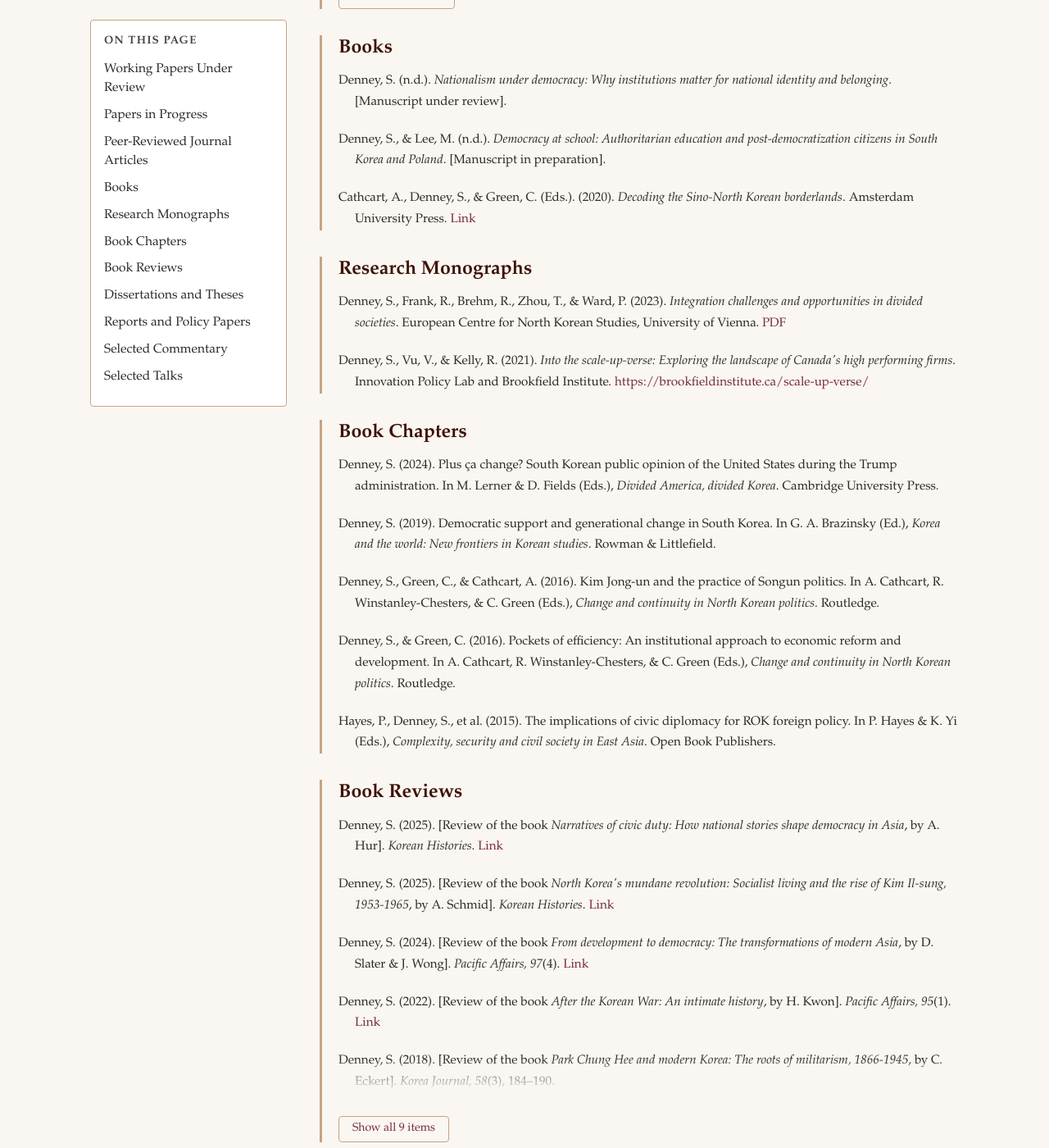
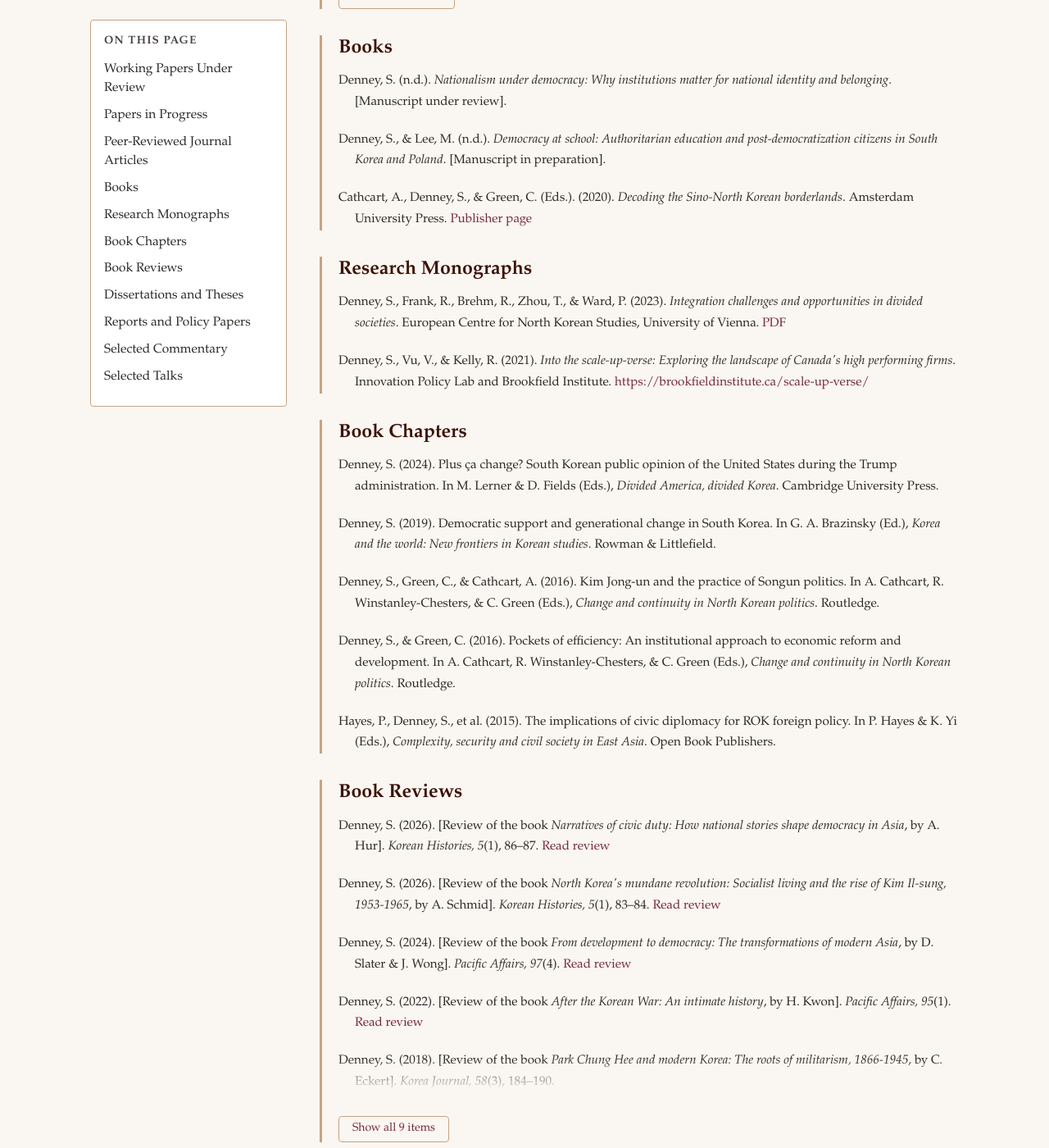
Before and after one commit to scdenney/scdenney.github.io, a Jekyll site: the page built from research.md, in a window 1280 px wide and 1400 px high, scrolled down 1467 px. Shown: the whole window at 82% size. Built offline with Jekyll 4.4.1, drawn with Linux system fonts in a browser that asks for light colours; some of the changed text lies outside the part shown.

Commit message:
Update Korean Histories reviews: fix year, add vol/issue/pages, update URLs; replace generic "Link" with descriptive text throughout

```diff
--- a/research.md
+++ b/research.md
@@ -174,7 +174,7 @@ Denney, S., & Lee, M. (n.d.). <em>Democracy at school: Authoritarian education a
 </p>
 
 <p class="publication-item">
-Cathcart, A., Denney, S., & Green, C. (Eds.). (2020). <em>Decoding the Sino-North Korean borderlands</em>. Amsterdam University Press. <a href="https://www.aup.nl/en/book/9789462987562/decoding-the-sino-north-korean-borderlands" target="_blank">Link</a>
+Cathcart, A., Denney, S., & Green, C. (Eds.). (2020). <em>Decoding the Sino-North Korean borderlands</em>. Amsterdam University Press. <a href="https://www.aup.nl/en/book/9789462987562/decoding-the-sino-north-korean-borderlands" target="_blank">Publisher page</a>
 </p>
 </div>
 
@@ -218,19 +218,19 @@ Hayes, P., Denney, S., et al. (2015). The implications of civic diplomacy for RO
 <h2 id="book-reviews">Book Reviews</h2>
 
 <p class="publication-item">
-Denney, S. (2025). [Review of the book <em>Narratives of civic duty: How national stories shape democracy in Asia</em>, by A. Hur]. <em>Korean Histories</em>. <a href="https://korean-histories.org/archives/volumes/2025/civic.html" target="_blank">Link</a>
+Denney, S. (2026). [Review of the book <em>Narratives of civic duty: How national stories shape democracy in Asia</em>, by A. Hur]. <em>Korean Histories, 5</em>(1), 86–87. <a href="https://korean-histories.org/volumes/articles/civic/index.html" target="_blank">Read review</a>
 </p>
 
 <p class="publication-item">
-Denney, S. (2025). [Review of the book <em>North Korea's mundane revolution: Socialist living and the rise of Kim Il-sung, 1953-1965</em>, by A. Schmid]. <em>Korean Histories</em>. <a href="https://korean-histories.org/archives/volumes/2025/denney.html" target="_blank">Link</a>
+Denney, S. (2026). [Review of the book <em>North Korea's mundane revolution: Socialist living and the rise of Kim Il-sung, 1953-1965</em>, by A. Schmid]. <em>Korean Histories, 5</em>(1), 83–84. <a href="https://korean-histories.org/volumes/articles/denney/" target="_blank">Read review</a>
 </p>
 
 <p class="publication-item">
-Denney, S. (2024). [Review of the book <em>From development to democracy: The transformations of modern Asia</em>, by D. Slater & J. Wong]. <em>Pacific Affairs, 97</em>(4). <a href="https://pacificaffairs.ubc.ca/book-reviews/from-development-to-democracy-the-transformations-of-modern-asia-by-dan-slater-and-joseph-wong/" target="_blank">Link</a>
+Denney, S. (2024). [Review of the book <em>From development to democracy: The transformations of modern Asia</em>, by D. Slater & J. Wong]. <em>Pacific Affairs, 97</em>(4). <a href="https://pacificaffairs.ubc.ca/book-reviews/from-development-to-democracy-the-transformations-of-modern-asia-by-dan-slater-and-joseph-wong/" target="_blank">Read review</a>
 </p>
 
 <p class="publication-item">
-Denney, S. (2022). [Review of the book <em>After the Korean War: An intimate history</em>, by H. Kwon]. <em>Pacific Affairs, 95</em>(1). <a href="https://pacificaffairs.ubc.ca/book-reviews/after-the-korean-war-an-intimate-history-by-heonik-kwon/" target="_blank">Link</a>
+Denney, S. (2022). [Review of the book <em>After the Korean War: An intimate history</em>, by H. Kwon]. <em>Pacific Affairs, 95</em>(1). <a href="https://pacificaffairs.ubc.ca/book-reviews/after-the-korean-war-an-intimate-history-by-heonik-kwon/" target="_blank">Read review</a>
 </p>
 
 <p class="publication-item">
@@ -238,19 +238,19 @@ Denney, S. (2018). [Review of the book <em>Park Chung Hee and modern Korea: The
 </p>
 
 <p class="publication-item">
-Denney, S. (2018). [Review of the book <em>North Korea's hidden revolution: How the information underground is transforming a closed society</em>, by J. Baek]. <em>Pacific Affairs, 91</em>(1), 176–178. <a href="https://pacificaffairs.ubc.ca/book-reviews/north-koreas-hidden-revolution-how-the-information-underground-is-transforming-a-closed-society-by-jieun-baek/" target="_blank">Link</a>
+Denney, S. (2018). [Review of the book <em>North Korea's hidden revolution: How the information underground is transforming a closed society</em>, by J. Baek]. <em>Pacific Affairs, 91</em>(1), 176–178. <a href="https://pacificaffairs.ubc.ca/book-reviews/north-koreas-hidden-revolution-how-the-information-underground-is-transforming-a-closed-society-by-jieun-baek/" target="_blank">Read review</a>
 </p>
 
 <p class="publication-item">
-Denney, S. (2015). [Review of the book <em>Assimilating Seoul: Japanese rule and the politics of public space in colonial Korea, 1910–1945</em>, by T. A. Henry]. <em>British Academy of Korean Studies Journal</em>. <a href="http://www.baks.org.uk/wptest/book-review-assimilating-seoul-japanese-rule-and-the-politics-of-public-space-in-colonial-korea-1910-1945-by-todd-a-henry/" target="_blank">Link</a>
+Denney, S. (2015). [Review of the book <em>Assimilating Seoul: Japanese rule and the politics of public space in colonial Korea, 1910–1945</em>, by T. A. Henry]. <em>British Academy of Korean Studies Journal</em>. <a href="http://www.baks.org.uk/wptest/book-review-assimilating-seoul-japanese-rule-and-the-politics-of-public-space-in-colonial-korea-1910-1945-by-todd-a-henry/" target="_blank">Read review</a>
 </p>
 
 <p class="publication-item">
-Denney, S. (2015). [Review of the book <em>The Korean War: An international history</em>, by H. Wada]. <em>European Journal of Korean Studies</em>. <a href="http://www.baks.org.uk/wptest/book-review-the-korean-war-an-international-history-by-wada-haruki/" target="_blank">Link</a>
+Denney, S. (2015). [Review of the book <em>The Korean War: An international history</em>, by H. Wada]. <em>European Journal of Korean Studies</em>. <a href="http://www.baks.org.uk/wptest/book-review-the-korean-war-an-international-history-by-wada-haruki/" target="_blank">Read review</a>
 </p>
 
 <p class="publication-item">
-Denney, S. (2014). [Review of the book <em>The Oxford handbook of the international relations of Asia</em>]. <em>Asan Forum, 2</em>(6). <a href="https://theasanforum.org/oxford-handbook-of-the-international-relations-of-asia-oxford-oxford-university-press-2014-kindle-edition/" target="_blank">Link</a>
+Denney, S. (2014). [Review of the book <em>The Oxford handbook of the international relations of Asia</em>]. <em>Asan Forum, 2</em>(6). <a href="https://theasanforum.org/oxford-handbook-of-the-international-relations-of-asia-oxford-oxford-university-press-2014-kindle-edition/" target="_blank">Read review</a>
 </p>
 </div>
 
@@ -282,7 +282,7 @@ Denney, S., & Vu, V. (2021). <em>Scale the gap: The impact of growth barriers on
 </p>
 
 <p class="publication-item">
-Denney, S., Ward, P., & Abrahamian, A. (2020). <em>North Korean refugee entrepreneurs in South Korea: Unveiling Korea's hidden potential</em>. The Asia Foundation. <a href="https://asiafoundation.org/publication/north-korean-refugee-entrepreneurs-in-south-korea-unveiling-koreas-hidden-potential/" target="_blank">Link</a>
+Denney, S., Ward, P., & Abrahamian, A. (2020). <em>North Korean refugee entrepreneurs in South Korea: Unveiling Korea's hidden potential</em>. The Asia Foundation. <a href="https://asiafoundation.org/publication/north-korean-refugee-entrepreneurs-in-south-korea-unveiling-koreas-hidden-potential/" target="_blank">Read report</a>
 </p>
 
 <p class="publication-item">
@@ -290,7 +290,7 @@ Denney, S. (2019). <em>Political order and civic space in the Asia Pacific: A mu
 </p>
 
 <p class="publication-item">
-Denney, S., Green, C., & Ward, P. (2019). <em>New values & old orders: Where do North Koreans fit in the new South Korea?</em> Leiden Asia Centre. <a href="https://sinonk.com/2019/05/14/new-values-and-old-orders-where-do-north-koreans-fit-in-the-new-south-korea/" target="_blank">Link</a>
+Denney, S., Green, C., & Ward, P. (2019). <em>New values & old orders: Where do North Koreans fit in the new South Korea?</em> Leiden Asia Centre. <a href="https://sinonk.com/2019/05/14/new-values-and-old-orders-where-do-north-koreans-fit-in-the-new-south-korea/" target="_blank">Read report</a>
 </p>
 
 <p class="publication-item">
@@ -298,7 +298,7 @@ Denney, S., & Green, C. (2018). Unification in action? The national identity of
 </p>
 
 <p class="publication-item">
-Denney, S., Green, C., & Gleason, B. (2015). The whisper in the ear: Re-defector press conference as information management tool. <em>Korean Economic Institute of America: Academic Paper Series</em>. <a href="https://keia.org/publication/the-whisper-in-the-ear-re-defector-press-conference-as-information-management-tool/" target="_blank">Link</a>
+Denney, S., Green, C., & Gleason, B. (2015). The whisper in the ear: Re-defector press conference as information management tool. <em>Korean Economic Institute of America: Academic Paper Series</em>. <a href="https://keia.org/publication/the-whisper-in-the-ear-re-defector-press-conference-as-information-management-tool/" target="_blank">Read report</a>
 </p>
 </div>
 
@@ -306,23 +306,23 @@ Denney, S., Green, C., & Gleason, B. (2015). The whisper in the ear: Re-defector
 <h2 id="commentary">Selected Commentary</h2>
 
 <p class="publication-item">
-Denney, S. (2025, March). Will Lee Jae-myung rise from South Korea's political chaos? <em>The Diplomat</em>. <a href="https://thediplomat.com/2025/03/will-lee-jae-myung-rise-from-south-koreas-political-chaos/" target="_blank">Link</a>
+Denney, S. (2025, March). Will Lee Jae-myung rise from South Korea's political chaos? <em>The Diplomat</em>. <a href="https://thediplomat.com/2025/03/will-lee-jae-myung-rise-from-south-koreas-political-chaos/" target="_blank">Read article</a>
 </p>
 
 <p class="publication-item">
-Denney, S., & Green, C. (2023, January). Because it is good for South Korea: Public support for defector entrepreneurship. <em>38 North</em>. <a href="https://www.38north.org/2023/01/because-it-is-good-for-south-korea-public-support-for-defector-entrepreneurship/" target="_blank">Link</a>
+Denney, S., & Green, C. (2023, January). Because it is good for South Korea: Public support for defector entrepreneurship. <em>38 North</em>. <a href="https://www.38north.org/2023/01/because-it-is-good-for-south-korea-public-support-for-defector-entrepreneurship/" target="_blank">Read article</a>
 </p>
 
 <p class="publication-item">
-Denney, S. (2022). Human rights and the future of the international order: Where does Seoul stand? <em>Korea On Point</em>. <a href="https://koreaonpoint.org/view.php?kword=denney&topic_idx=46&idx=156" target="_blank">Link</a>
+Denney, S. (2022). Human rights and the future of the international order: Where does Seoul stand? <em>Korea On Point</em>. <a href="https://koreaonpoint.org/view.php?kword=denney&topic_idx=46&idx=156" target="_blank">Read article</a>
 </p>
 
 <p class="publication-item">
-Denney, S., & Green, C. (2022, May). Improving North Korean defector integration in South Korea: Survey findings and recommendations. <em>38 North</em>. <a href="https://www.38north.org/2022/05/improving-north-korean-defector-integration-in-south-korea-survey-findings-and-recommendations/" target="_blank">Link</a>
+Denney, S., & Green, C. (2022, May). Improving North Korean defector integration in South Korea: Survey findings and recommendations. <em>38 North</em>. <a href="https://www.38north.org/2022/05/improving-north-korean-defector-integration-in-south-korea-survey-findings-and-recommendations/" target="_blank">Read article</a>
 </p>
 
 <p class="publication-item">
-Denney, S. (2022). South Koreans support immigration, but conditions apply. <em>Italian Institute for International Political Studies (ISPI)</em>. <a href="https://www.ispionline.it/en/publication/south-koreans-support-immigration-conditions-apply-33979" target="_blank">Link</a>
+Denney, S. (2022). South Koreans support immigration, but conditions apply. <em>Italian Institute for International Political Studies (ISPI)</em>. <a href="https://www.ispionline.it/en/publication/south-koreans-support-immigration-conditions-apply-33979" target="_blank">Read article</a>
 </p>
 </div>
 
```
